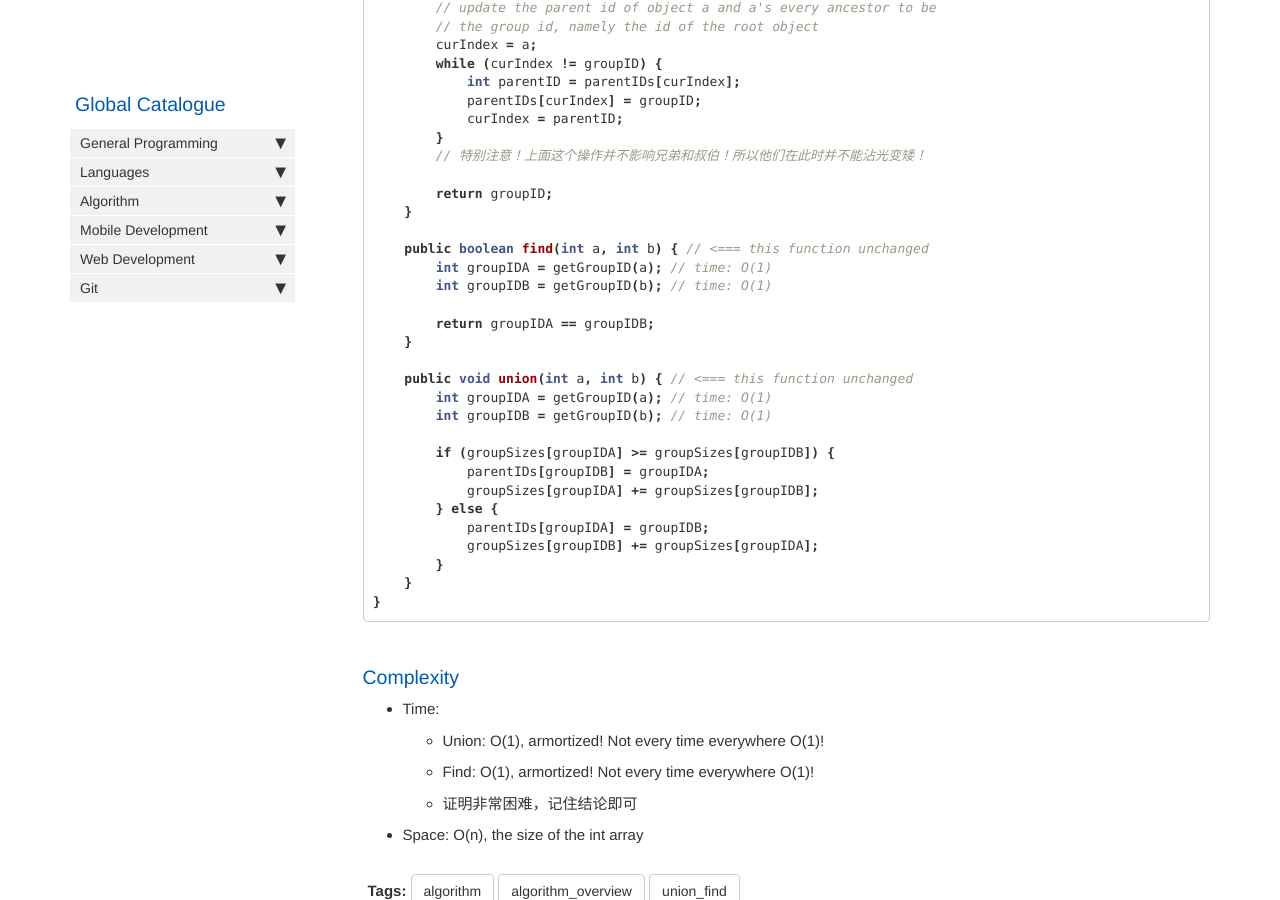
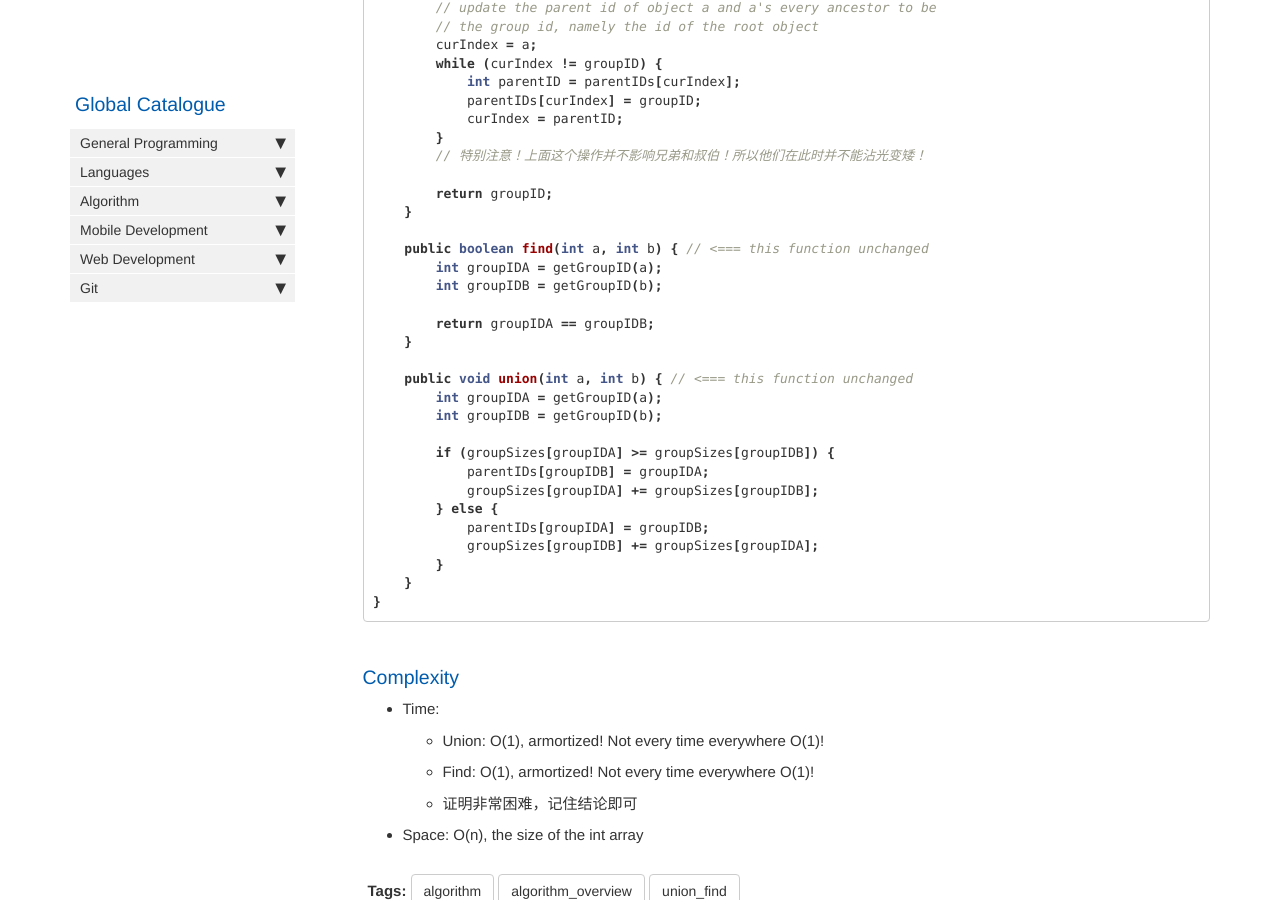
Before and after one commit to HungryOrc/hungryorc.github.io, a Jekyll site: the page built from pages/algorithm/algorithm_union_find.md, in a window 1280 px wide and 900 px high, scrolled down 5597 px. Built offline with Jekyll 4.4.1, drawn with Linux system fonts in a browser that asks for light colours; nearby versions of some CDN libraries; comment, search, counter and statistics services are not loaded.

Commit message:
Update algorithm_union_find.md

```diff
--- a/pages/algorithm/algorithm_union_find.md
+++ b/pages/algorithm/algorithm_union_find.md
@@ -266,15 +266,15 @@ class PathCompressionWeightedTreeUnionFind {
     }
 
     public boolean find(int a, int b) { // <=== this function unchanged
-        int groupIDA = getGroupID(a); // time: O(1)
-        int groupIDB = getGroupID(b); // time: O(1)
+        int groupIDA = getGroupID(a);
+        int groupIDB = getGroupID(b);
 
         return groupIDA == groupIDB;
     }
 
     public void union(int a, int b) { // <=== this function unchanged
-        int groupIDA = getGroupID(a); // time: O(1)
-        int groupIDB = getGroupID(b); // time: O(1)
+        int groupIDA = getGroupID(a);
+        int groupIDB = getGroupID(b);
 
         if (groupSizes[groupIDA] >= groupSizes[groupIDB]) {
             parentIDs[groupIDB] = groupIDA;
```
